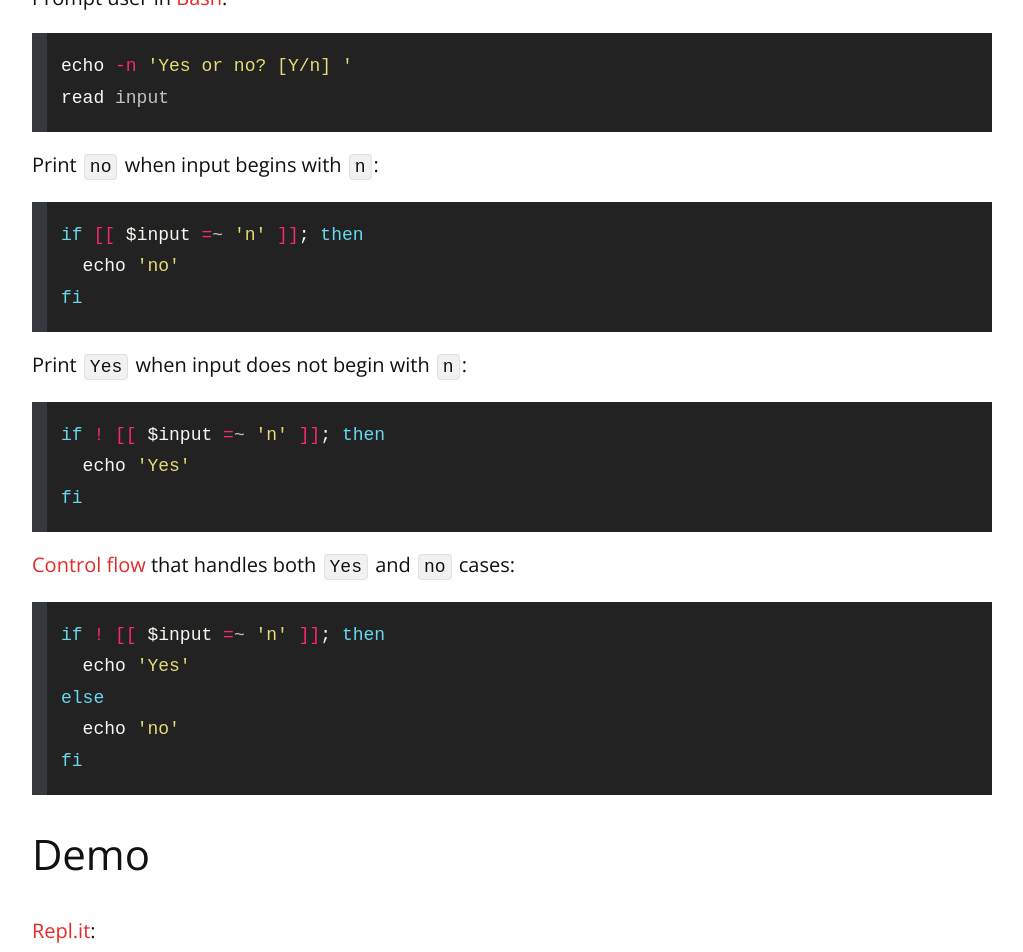
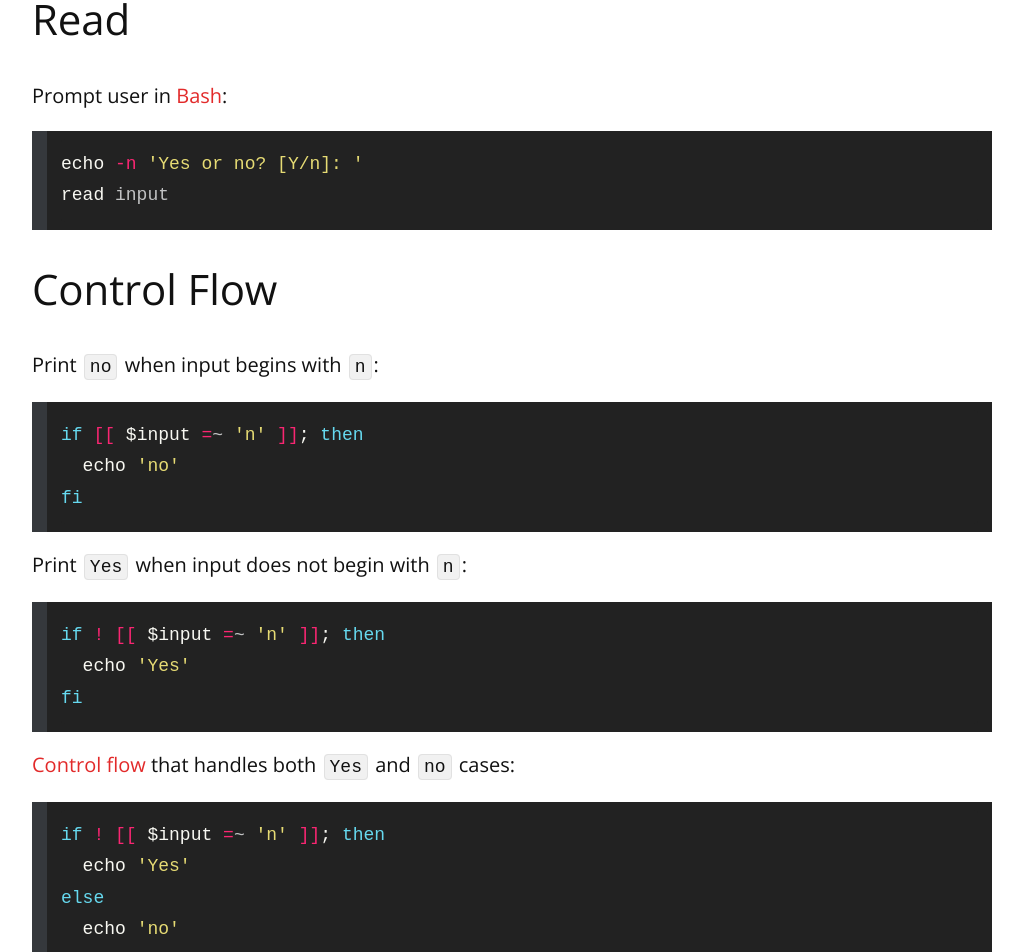
Before and after one commit to remarkablemark/remarkablemark.github.io, a Jekyll site: the page built from _posts/2020/2020-10-30-bash-prompt.md, in a window 1280 px wide and 1400 px high, scrolled down 270 px. Shown: the top 952 px of the window, without its empty margins (128-1151 px from the left). Built offline with Jekyll 4.4.1, drawn with Linux system fonts in a browser that asks for light colours; comment, search, counter and statistics services are not loaded; some of the changed text lies outside the part shown.

Commit message:
fix(posts): update "Bash prompt"
Post: 2020-10-30-bash-prompt.md

Organize with headings, add missing colon to echo string, and
add code block with full script.

````diff
--- a/_posts/2020/2020-10-30-bash-prompt.md
+++ b/_posts/2020/2020-10-30-bash-prompt.md
@@ -2,16 +2,21 @@
 layout: post
 title: Bash prompt
 date: 2020-10-30 21:09:43
+updated: 2020-10-30 21:15:04
 excerpt: How to prompt user input and read it in Bash.
 categories: bash
 ---
 
+## Read
+
 Prompt user in [Bash](<https://en.wikipedia.org/wiki/Bash_(Unix_shell)>):
 
 ```sh
-echo -n 'Yes or no? [Y/n] '
+echo -n 'Yes or no? [Y/n]: '
 read input
 ```
+
+## Control Flow
 
 Print `no` when input begins with `n`:
 
@@ -39,6 +44,21 @@
 fi
 ```
 
+## Script
+
+Here's the full script:
+
+```sh
+echo -n 'Yes or no? [Y/n]: '
+read input
+
+if ! [[ $input =~ 'n' ]]; then
+  echo 'Yes'
+else
+  echo 'no'
+fi
+```
+
 ## Demo
 
 [Repl.it](https://repl.it/@remarkablemark/Bash-prompt):
````
